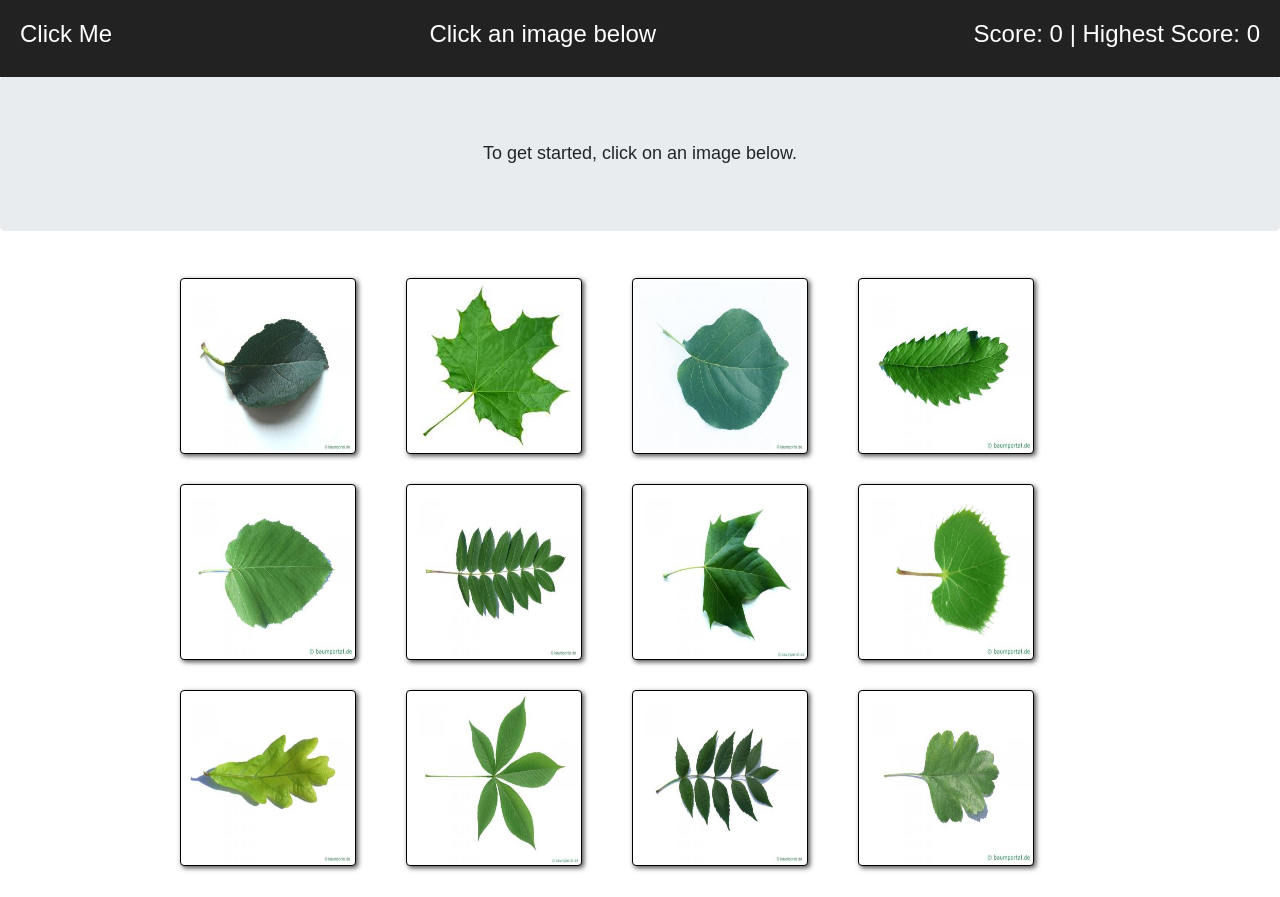
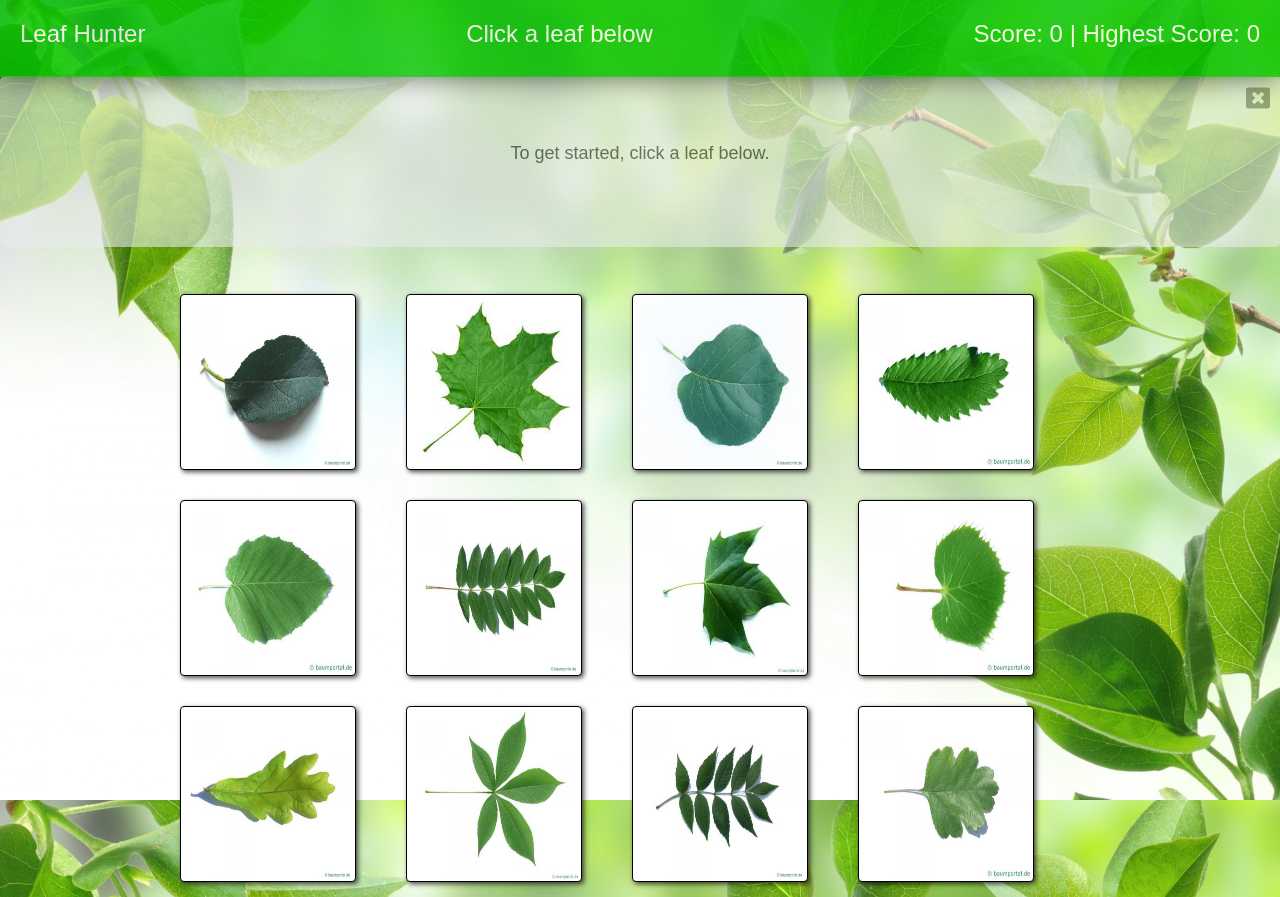
Before and after one commit to jonathan-white/Leaf-Hunter, a React (Create React App) app in the folder clickme/: page / in a window 1280 px wide. Built offline with nearby package versions, Linux system fonts and the light colour scheme.

Commit message:
randomized images

```diff
--- a/clickme/package.json
+++ b/clickme/package.json
@@ -3,14 +3,18 @@
   "version": "0.1.0",
   "private": true,
   "dependencies": {
+    "gh-pages": "^1.2.0",
     "react": "^16.4.0",
     "react-dom": "^16.4.0",
     "react-scripts": "1.1.4"
   },
   "scripts": {
+    "predeploy": "npm run build",
+    "deploy": "gh-pages -d build",
     "start": "react-scripts start",
     "build": "react-scripts build",
     "test": "react-scripts test --env=jsdom",
     "eject": "react-scripts eject"
-  }
+  },
+  "homepage": "https://jonathan-white.github.io/This-is-not-a-Match-Game"
 }
--- a/clickme/public/index.html
+++ b/clickme/public/index.html
@@ -19,8 +19,12 @@
       work correctly both with client-side routing and a non-root public URL.
       Learn how to configure a non-root public URL by running `npm run build`.
     -->
+    <!-- Bootstrap -->
     <link rel="stylesheet" href="https://cdnjs.cloudflare.com/ajax/libs/twitter-bootstrap/4.0.0/css/bootstrap.min.css"/>
-    <title>React App</title>
+
+    <!-- Fontawesome -->
+    <link rel="stylesheet" href="https://use.fontawesome.com/releases/v5.0.13/css/all.css" integrity="sha384-DNOHZ68U8hZfKXOrtjWvjxusGo9WQnrNx2sqG0tfsghAvtVlRW3tvkXWZh58N9jp" crossorigin="anonymous">
+    <title>Leaf Hunter</title>
   </head>
   <body>
     <noscript>
--- a/clickme/src/App.css
+++ b/clickme/src/App.css
@@ -9,8 +9,16 @@
 
 .App-header {
   background-color: #222;
+  background-color: rgba(0, 194, 0, 1);
   padding: 20px;
   color: white;
+  box-shadow: 0 0 25px rgba(0,0,0,.7);
+  opacity: .8;
+}
+
+.App-header a {
+  color: #fff;
+  text-decoration: none;
 }
 
 .App-title {
@@ -20,6 +28,8 @@
 .App-intro {
   font-size: large;
   margin-top: 76px;
+  opacity: .6;
+  position: relative;
 }
 
 @keyframes App-logo-spin {
--- a/clickme/src/App.js
+++ b/clickme/src/App.js
@@ -52,16 +52,25 @@ class App extends Component {
       .map(a => a[1])
   );
 
+  closeIntro = () => {
+    const intro = document.querySelector('.App-intro');
+    intro.style.maxHeight = '0';
+    intro.style.marginTop = '0';
+    intro.style.padding = '38px';
+    intro.style.opacity = '0';
+  }
+
   render() {
     return (
       <div className="App">
         <nav className="navbar App-header">
-          <h1 className="App-title">Click Me</h1>
-          <h4>Click an image below</h4>
+          <a href="/"><h1 className="App-title">Leaf Hunter</h1></a>
+          <h4>Click a leaf below</h4>
           <h4>Score: {this.state.score} | Highest Score: {this.state.highScore}</h4>
         </nav>
         <header className="jumbotron App-intro">
-          To get started, click on an image below.
+          <p>To get started, click a leaf below.</p>
+          <i className="fas fa-window-close close" onClick={this.closeIntro}></i>
         </header>
         <div className="container">
           <div className="wrapper row">
--- a/clickme/src/index.css
+++ b/clickme/src/index.css
@@ -2,6 +2,10 @@ body {
   margin: 0;
   padding: 0;
   font-family: sans-serif;
+  background: url(./Leaves-Background-Wallpaper.jpg) no-repeat;
+  -webkit-background-size: cover;
+  background-size: cover;
+  background-attachment: fixed;
 }
 
 .navbar {
@@ -40,3 +44,10 @@ body {
 	width: 170px;
 	height: 170px;
 }
+
+.close {
+	position: absolute;
+	top: 10px;
+	right: 10px;
+	z-index: 1;
+}
```
Also changed, not shown: clickme/src/Leaves-Background-Wallpaper.jpg (added), 1 other file (tests, documents, lock files or other folders).
